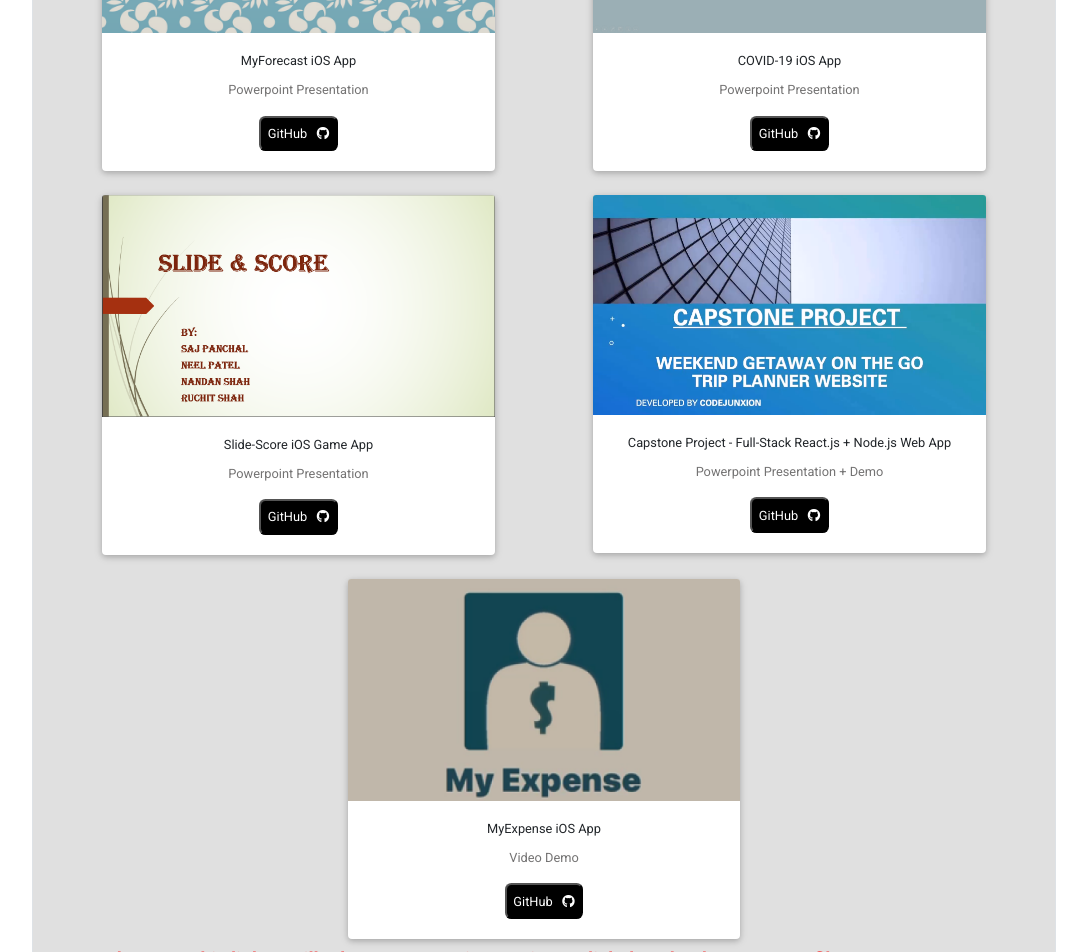
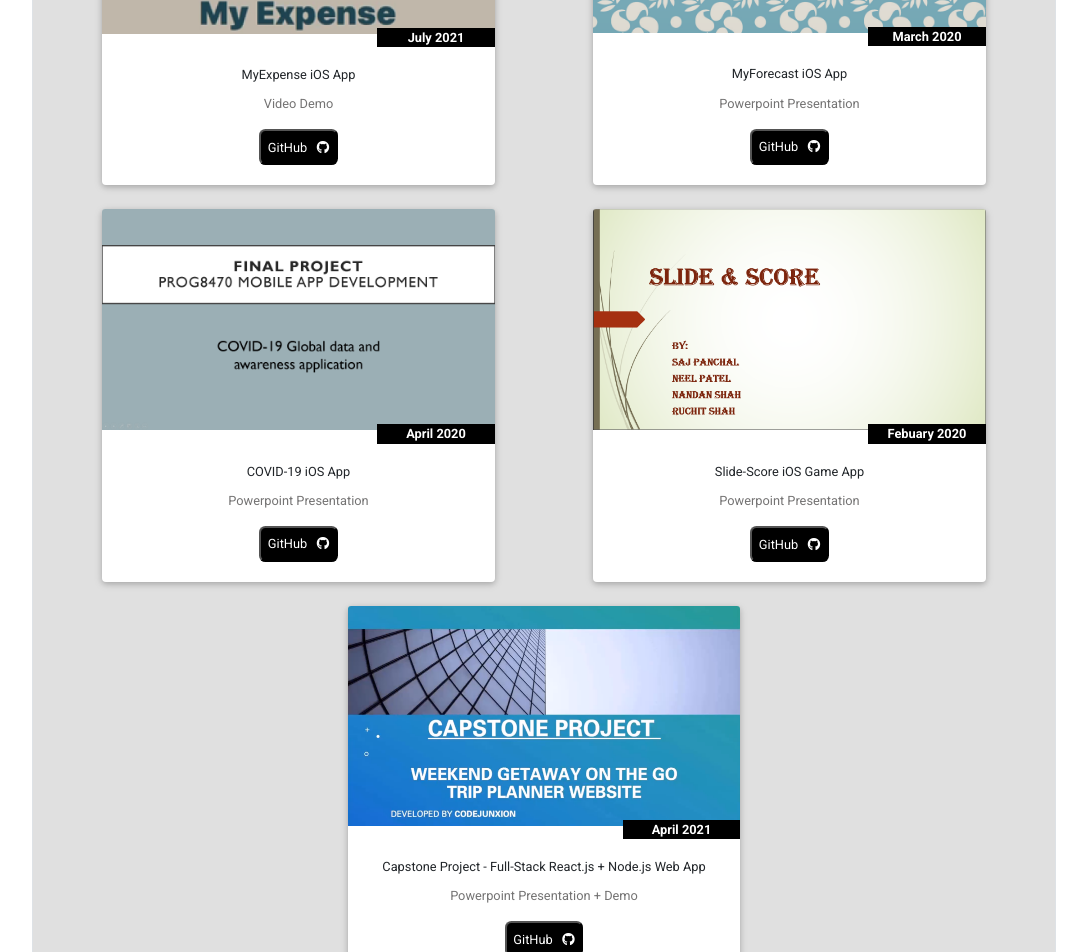
Before and after one commit to sajpanchal/saj-portfolio, a React (Create React App) app: page / in a window 1280 px wide. Shown: the part 480-1432 px from the top of the page, without its empty margins (96-1183 px from the left). Built offline with nearby package versions, Linux system fonts and the light colour scheme.

Commit message:
added date label to projects.

```diff
--- a/src/ProjectLinks.js
+++ b/src/ProjectLinks.js
@@ -18,7 +18,64 @@ function ProjectLinks() {
       <div className="bg-light border" id="divContent">
         <div className="d-flex flex-wrap justify-content-around ">
           <div className="card mt-4" style={{ width: "40%", height: "40%" }}>
+            <img className="card-img-top" src={MyExpense} alt="Card" />
+            <div>
+              <p
+                className="card-subtitle"
+                style={{
+                  fontSize: "1vw",
+                  textAlign: "center",
+                  fontWeight: "bold",
+                  backgroundColor: "black",
+                  color: "white",
+                  width: "30%",
+                  float: "right",
+                }}
+              >
+                July 2021
+              </p>
+            </div>
+            <div
+              className="card-body text-center"
+              style={{ width: "100%", margin: "auto" }}
+            >
+              <h4 className="card-title" style={{ fontSize: "1vw" }}>
+                MyExpense iOS App
+              </h4>
+              <p className="card-text" style={{ fontSize: "1vw" }}>
+                Video Demo
+              </p>
+
+              <button className="gitbtn">
+                <a
+                  href="https://github.com/sajpanchal/PersonalAccountingApp/blob/master/My%20Expense%20App%20Demo.avi"
+                  style={{ color: "white" }}
+                  target="_blank"
+                  rel="noreferrer"
+                >
+                  GitHub&nbsp;&nbsp; <i className="fab fa-github"></i>
+                </a>
+              </button>
+            </div>
+          </div>
+          <div className="card mt-4" style={{ width: "40%", height: "40%" }}>
             <img className="card-img-top" src={Myforcast} alt="Card" />
+            <div>
+              <p
+                className="card-subtitle"
+                style={{
+                  fontSize: "1vw",
+                  textAlign: "center",
+                  fontWeight: "bold",
+                  backgroundColor: "black",
+                  color: "white",
+                  width: "30%",
+                  float: "right",
+                }}
+              >
+                March 2020
+              </p>
+            </div>
             <div
               className="card-body text-center"
               style={{ width: "100%", margin: "auto" }}
@@ -44,6 +101,22 @@ function ProjectLinks() {
           </div>
           <div className="card mt-4" style={{ width: "40%", height: "40%" }}>
             <img className="card-img-top" src={COVID19} alt="Card" />
+            <div>
+              <p
+                className="card-subtitle"
+                style={{
+                  fontSize: "1vw",
+                  textAlign: "center",
+                  fontWeight: "bold",
+                  backgroundColor: "black",
+                  color: "white",
+                  width: "30%",
+                  float: "right",
+                }}
+              >
+                April 2020
+              </p>
+            </div>
             <div
               className="card-body text-center"
               style={{ width: "100%", margin: "auto" }}
@@ -69,6 +142,22 @@ function ProjectLinks() {
           </div>
           <div className="card mt-4" style={{ width: "40%", height: "40%" }}>
             <img className="card-img-top" src={SlideScore} alt="Card" />
+            <div>
+              <p
+                className="card-subtitle"
+                style={{
+                  fontSize: "1vw",
+                  textAlign: "center",
+                  fontWeight: "bold",
+                  backgroundColor: "black",
+                  color: "white",
+                  width: "30%",
+                  float: "right",
+                }}
+              >
+                Febuary 2020
+              </p>
+            </div>
             <div
               className="card-body text-center"
               style={{ width: "100%", margin: "auto" }}
@@ -94,6 +183,22 @@ function ProjectLinks() {
           </div>
           <div className="card mt-4" style={{ width: "40%", height: "40%" }}>
             <img className="card-img-top" src={Capstone} alt="Card" />
+            <div>
+              <p
+                className="card-subtitle"
+                style={{
+                  fontSize: "1vw",
+                  textAlign: "center",
+                  fontWeight: "bold",
+                  backgroundColor: "black",
+                  color: "white",
+                  width: "30%",
+                  float: "right",
+                }}
+              >
+                April 2021
+              </p>
+            </div>
             <div
               className="card-body text-center"
               style={{ width: "100%", margin: "auto" }}
@@ -117,31 +222,6 @@ function ProjectLinks() {
               </button>
             </div>
           </div>
-          <div className="card mt-4" style={{ width: "40%", height: "40%" }}>
-            <img className="card-img-top" src={MyExpense} alt="Card" />
-            <div
-              className="card-body text-center"
-              style={{ width: "100%", margin: "auto" }}
-            >
-              <h4 className="card-title" style={{ fontSize: "1vw" }}>
-                MyExpense iOS App
-              </h4>
-              <p className="card-text" style={{ fontSize: "1vw" }}>
-                Video Demo
-              </p>
-
-              <button className="gitbtn">
-                <a
-                  href="https://github.com/sajpanchal/PersonalAccountingApp/blob/master/My%20Expense%20App%20Demo.avi"
-                  style={{ color: "white" }}
-                  target="_blank"
-                  rel="noreferrer"
-                >
-                  GitHub&nbsp;&nbsp; <i className="fab fa-github"></i>
-                </a>
-              </button>
-            </div>
-          </div>
         </div>
 
         <p className="subtitle2" style={{ color: "red" }}>
```
